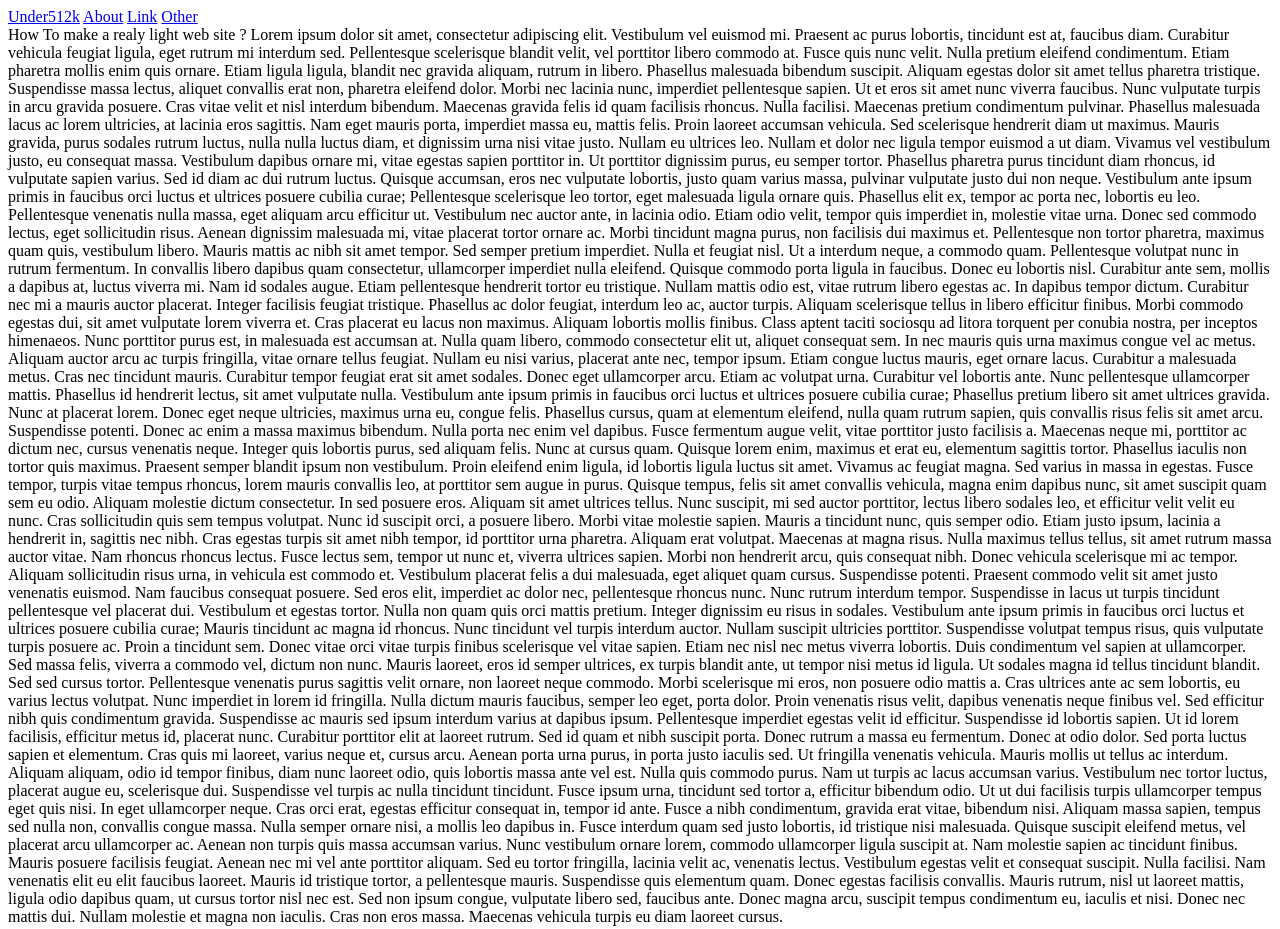
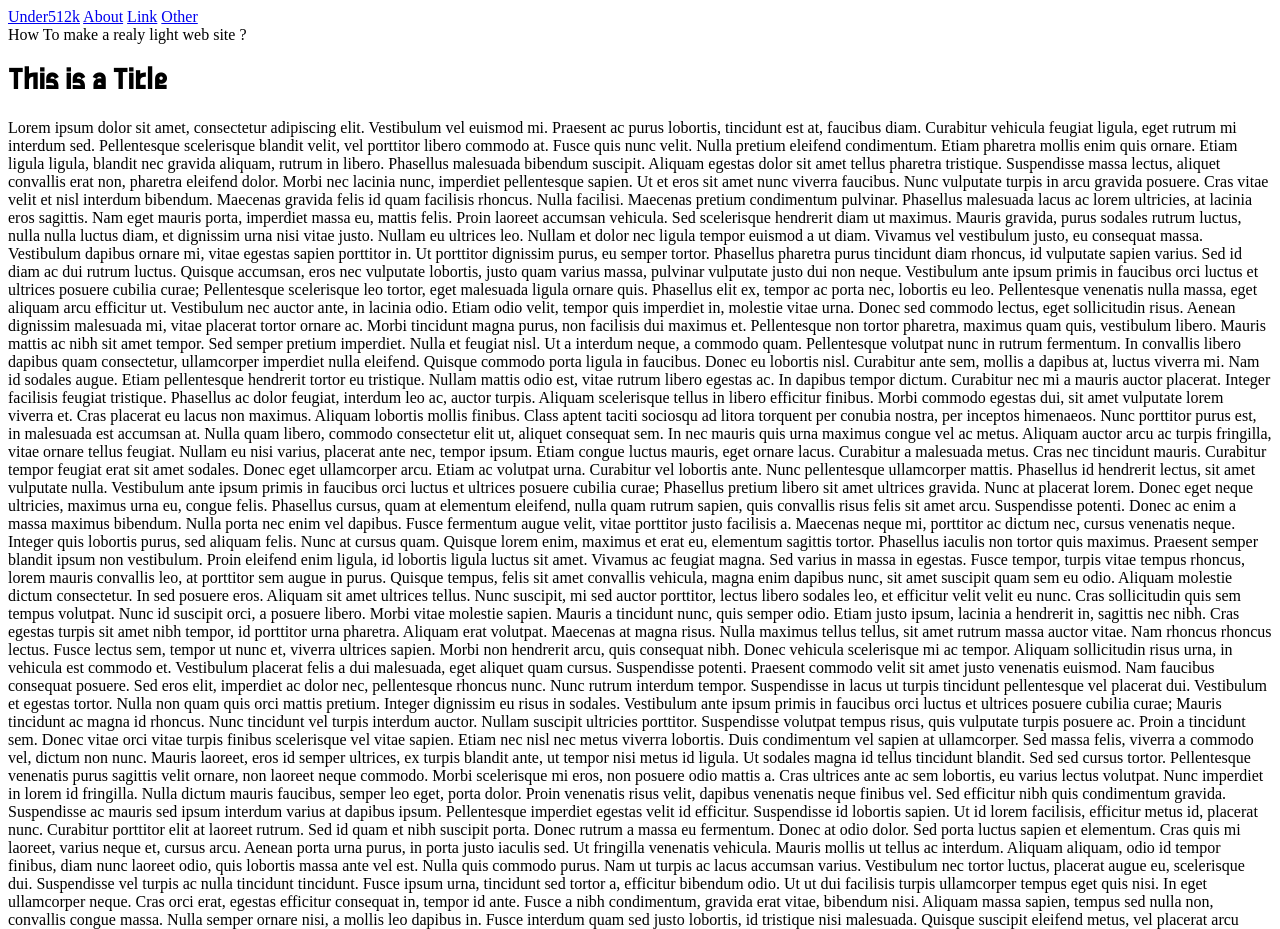
Before and after one commit to git-adrien/512k, a plain HTML site: page index.html in a window 1280 px wide. Shown: the top 929 px of the page. Drawn offline with Linux system fonts and the light colour scheme; files whose address does not match are found by name.

Commit message:
THIS IS A TEST

```diff
--- a/index.html
+++ b/index.html
@@ -15,6 +15,8 @@
     <a href="./other.html">Other</a>
 </nav>
 How To make a realy light web site ?
+
+<h1>This is a Title </h1>
 <span>
     Lorem ipsum dolor sit amet, consectetur adipiscing elit. Vestibulum vel euismod mi. Praesent ac purus lobortis, tincidunt est at, faucibus diam. Curabitur vehicula feugiat ligula, eget rutrum mi interdum sed. Pellentesque scelerisque blandit velit, vel porttitor libero commodo at. Fusce quis nunc velit. Nulla pretium eleifend condimentum. Etiam pharetra mollis enim quis ornare. Etiam ligula ligula, blandit nec gravida aliquam, rutrum in libero. Phasellus malesuada bibendum suscipit. Aliquam egestas dolor sit amet tellus pharetra tristique. Suspendisse massa lectus, aliquet convallis erat non, pharetra eleifend dolor. Morbi nec lacinia nunc, imperdiet pellentesque sapien. Ut et eros sit amet nunc viverra faucibus. Nunc vulputate turpis in arcu gravida posuere. Cras vitae velit et nisl interdum bibendum.
 
```
